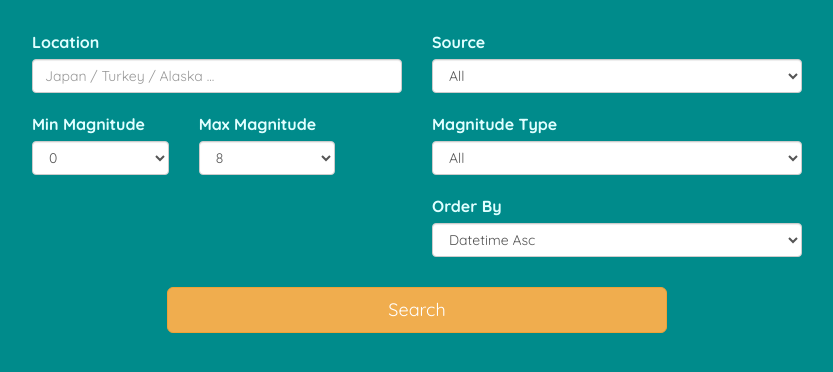
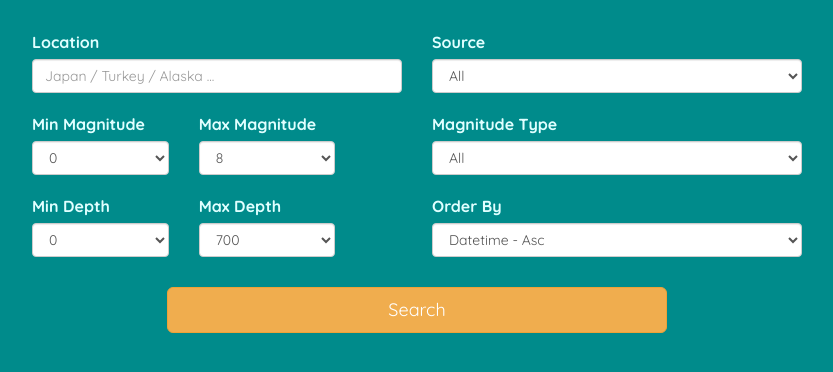
Before and after one commit to azusaw/db-driven-web-app, a Flask app: page /search in a window 1280 px wide. Shown: the part 236-608 px from the top of the page, without its empty margins (223-1056 px from the left). Run offline with Flask 3, Linux system fonts and the light colour scheme; data comes from the database, SQL or seed files in the repository; some libraries are stand-ins or nearby versions.

Commit message:
create depth condition for search

```diff
--- a/database.py
+++ b/database.py
@@ -21,6 +21,8 @@ class Database:
             where += ("e.net = '" + conditions["source"] + "' AND ") if conditions["source"] else ''
             where += ("e.mag >= '" + conditions["min-mag"] + "' AND ") if conditions["min-mag"] else ''
             where += ("e.mag <= '" + conditions["max-mag"] + "' AND ") if conditions["max-mag"] else ''
+            where += ("e.depth >= '" + conditions["min-depth"] + "' AND ") if conditions["min-depth"] else ''
+            where += ("e.depth <= '" + conditions["max-depth"] + "' AND ") if conditions["max-depth"] else ''
             where += ("e.magType = '" + conditions["mag-type"] + "' AND ") if conditions["mag-type"] else ''
 
             # Remove unnecessary "AND " at the tail
--- a/templates/search.html
+++ b/templates/search.html
@@ -45,14 +45,34 @@
         </select>
     </div>
     <div class="col-sm-6">
+        <div class="row">
+            <div class="col-sm-5">
+                <label for="min-depth">Min Depth</label>
+                <select id="min-depth" name="min-depth" class="form-control">
+                    {% for i in range(0,7) %}
+                    <option value={{i*100}}>{{i*100}}</option>
+                    {% endfor %}
+                </select>
+            </div>
+            <div class="col-sm-5">
+                <label for="max-depth">Max Depth</label>
+                <select id="max-depth" name="max-depth" class="form-control">
+                    {% for i in range(1,8) %}
+                    <option value={{(8-i)*100}}>{{(8-i)*100}}</option>
+                    {% endfor %}
+                </select>
+            </div>
+        </div>
     </div>
     <div class="col-sm-6">
         <label for="order">Order By</label>
         <select id="order" name="order" class="form-control">
-            <option value='time asc'>Datetime Asc</option>
-            <option value='time desc'>Datetime Desc</option>
-            <option value='mag asc'>Magnitude Asc</option>
-            <option value='mag desc'>Magnitude Desc</option>
+            <option value='time asc'>Datetime - Asc</option>
+            <option value='time desc'>Datetime - Desc</option>
+            <option value='mag asc'>Magnitude - Asc</option>
+            <option value='mag desc'>Magnitude - Desc</option>
+            <option value='depth asc'>Depth - Asc</option>
+            <option value='depth desc'>Depth - Desc</option>
         </select>
     </div>
     <div class="align-center">
```
